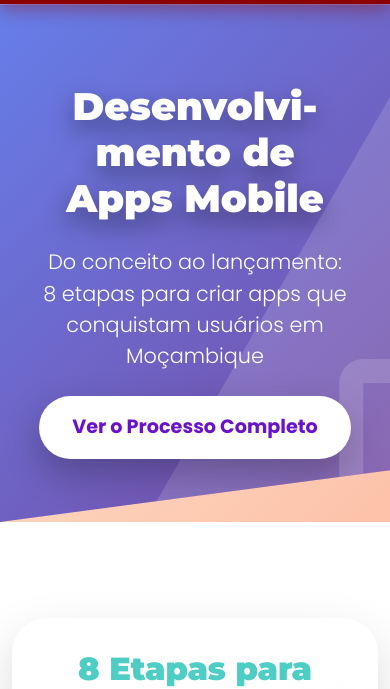
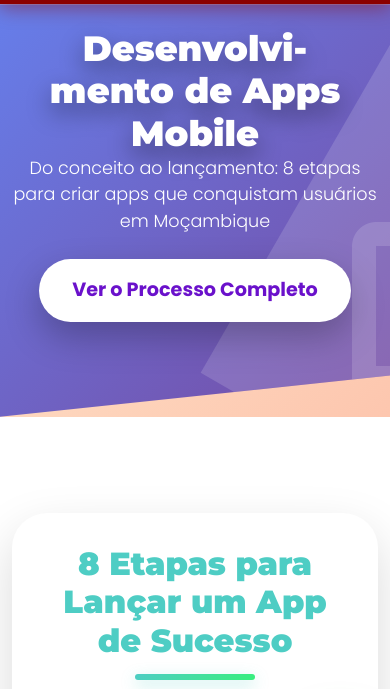
Before and after one commit to Narupuatxa/nextlynx-tech, a website: page public/blog/app-mobile.html in a window 390 px wide. Shown: the part 55-744 px from the top of the page. Drawn offline with nearby package versions, Linux system fonts and the light colour scheme; files whose address does not match are found by name.

Commit message:
atualizar

```diff
--- a/public/blog/app-mobile.html
+++ b/public/blog/app-mobile.html
@@ -256,66 +256,47 @@ nav ul {
 }
 
 
-/* Hero Section – TÍTULO MAIS CONTROLADO NO MOBILE */
-.hero-section {
-    padding: 6rem 1rem 4rem !important; /* reduz padding em cima/baixo para não empurrar demais */
-    text-align: center;
+/* Corrige centralização e evita colar na borda esquerda no mobile */
+.hero-title {
+    font-size: 4.2rem;              /* ligeiramente menor para caber melhor */
+    line-height: 1.15;
+    word-break: break-word;         /* força quebra de palavras longas */
+    hyphens: auto;                  /* hifenização automática */
+    max-width: 100%;                /* ocupa toda largura disponível */
+    margin-left: auto;
+    margin-right: auto;
+    padding: 0 1.2rem;              /* margem interna nas laterais */
+    box-sizing: border-box;
 }
 
-.hero-title {
-    font-family: 'Montserrat', sans-serif;
-    font-size: 4.2rem;              /* ligeiramente menor no desktop */
-    font-weight: 900;
-    line-height: 1.1;               /* ajuda a quebrar melhor */
-    margin-bottom: 1.5rem;
-    text-shadow: 0 10px 25px rgba(0,0,0,0.4);
-    animation: slideInDown 1.2s ease-out;
-    word-break: break-word;         /* quebra palavras longas */
-    hyphens: auto;                  /* hifenização automática */
-    max-width: 95%;                 /* evita tocar nas bordas */
-    margin-left: auto;
-    margin-right: auto;
-}
-
-/* Mobile: tamanho e centralização perfeita */
-@media (max-width: 992px) {
-    .hero-title {
-        font-size: 3.2rem !important;
-        line-height: 1.15;
-        padding: 0 1rem;
-    }
-}
-
+/* Ajustes específicos para mobile – evita colar na borda esquerda */
 @media (max-width: 768px) {
     .hero-title {
         font-size: 2.8rem !important;
-        padding: 0 0.8rem;
+        padding: 0 1.5rem !important;   /* mais espaço lateral */
+        text-align: center !important;
+        margin: 0 auto !important;
     }
 
-    .hero-subtitle {
-        font-size: 1.3rem !important;
-        padding: 0 1rem;
-    }
-
-    .hero-section {
-        padding: 5rem 0.8rem 3rem !important;
+    /* Classe extra para títulos longos como "Desenvolvimento..." */
+    .hero-title--long {
+        font-size: 2.6rem !important;   /* um pouco menor para caber inteiro */
+        line-height: 1.2;
+        padding: 0 1.8rem !important;   /* mais margem para não colar esquerda */
     }
 }
 
 @media (max-width: 576px) {
     .hero-title {
-        font-size: 2.4rem !important;  /* cabe bem sem tocar bordas */
-        line-height: 1.2;
+        font-size: 2.4rem !important;
+        padding: 0 1.2rem !important;
     }
 
-    .hero-btn {
-        padding: 1rem 2rem;
-        font-size: 1.1rem;
+    .hero-title--long {
+        font-size: 2.2rem !important;
+        padding: 0 1.5rem !important;
     }
 }
-
-
-
 
         .hero-section::before {
             content: '';
@@ -973,7 +954,7 @@ nav ul {
     <!-- Hero Section -->
     <section class="hero-section">
         <div class="container position-relative">
-            <h1 class="hero-title">Desenvolvimento de Apps Mobile</h1>
+           <h1 class="hero-title hero-title--long">Desenvolvimento de Apps Mobile</h1>
             <p class="hero-subtitle">Do conceito ao lançamento: 8 etapas para criar apps que conquistam usuários em Moçambique</p>
             <a href="#artigo" class="btn hero-btn">
                 Ver o Processo Completo
```
